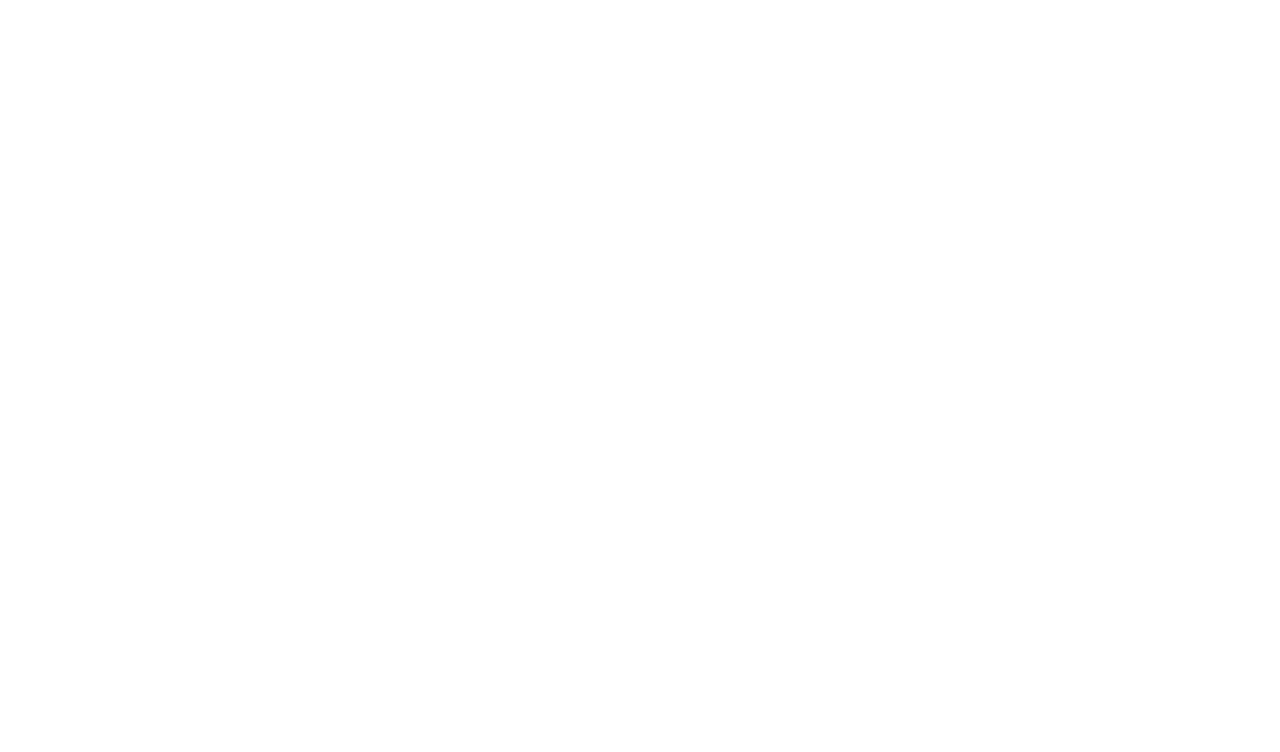
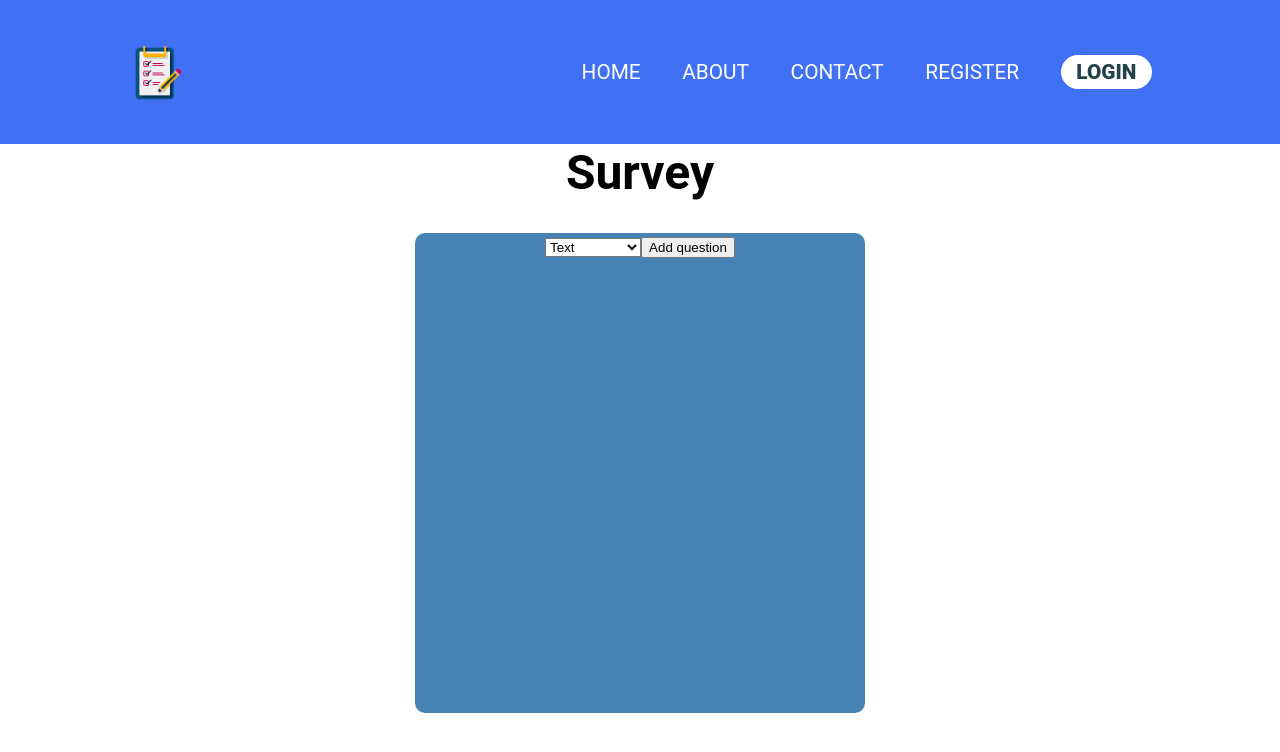
Before and after one commit to omar-zeineddine/survey-creator, a React (Create React App) app in the folder frontend-react/: page /survey in a window 1280 px wide. Before the commit this address had no page. Shown: the top 752 px of the page. Built offline with nearby package versions, Linux system fonts and the light colour scheme.

Commit message:
feat - add survey form options

```diff
--- a/frontend-react/src/App.css
+++ b/frontend-react/src/App.css
@@ -266,3 +266,14 @@
   display: flex;
   padding: 1em 2em;
 }
+
+.survey-form {
+  display: flex;
+  flex-direction: column;
+  margin: 0 auto;
+  align-items: center;
+  width: 450px;
+  border-radius: 10px;
+  min-height: 60vh;
+  background-color: steelblue;
+}
--- a/frontend-react/src/App.js
+++ b/frontend-react/src/App.js
@@ -4,6 +4,7 @@
 import Signup from "./components/Signup";
 import Admin from "./components/Admin";
 import Example from "./components/Example";
+import Survey from "./components/Surveys";
 
 function App() {
   return (
@@ -33,6 +34,16 @@
             </>
           }
         ></Route>
+
+        <Route
+          path="/survey"
+          element={
+            <>
+              <Survey />
+            </>
+          }
+        ></Route>
+
         <Route
           path="/admin"
           element={
--- /dev/null
+++ b/frontend-react/src/components/Surveys.js
@@ -0,0 +1,29 @@
+import { useState } from "react";
+import Nav from "./Nav";
+
+const Survey = () => {
+  return (
+    <>
+      <Nav />
+      <h1>Survey</h1>
+      <div className="survey-form">
+        <div className="create-survey">
+          <select>
+            <option value={"text"}>Text</option>
+            <option value={"checkbox"}>Checkbox</option>
+            <option value={"dropdown"}>DropDown</option>
+            <option value={"radioButton"}>RadioButton</option>
+            <option value={"date"}>Date</option>
+            <option value={"time"}>Time</option>
+          </select>
+          <button className="btn-create" onClick={() => {}}>
+            Add question
+          </button>
+          <br />
+        </div>
+      </div>
+    </>
+  );
+};
+
+export default Survey;
```
